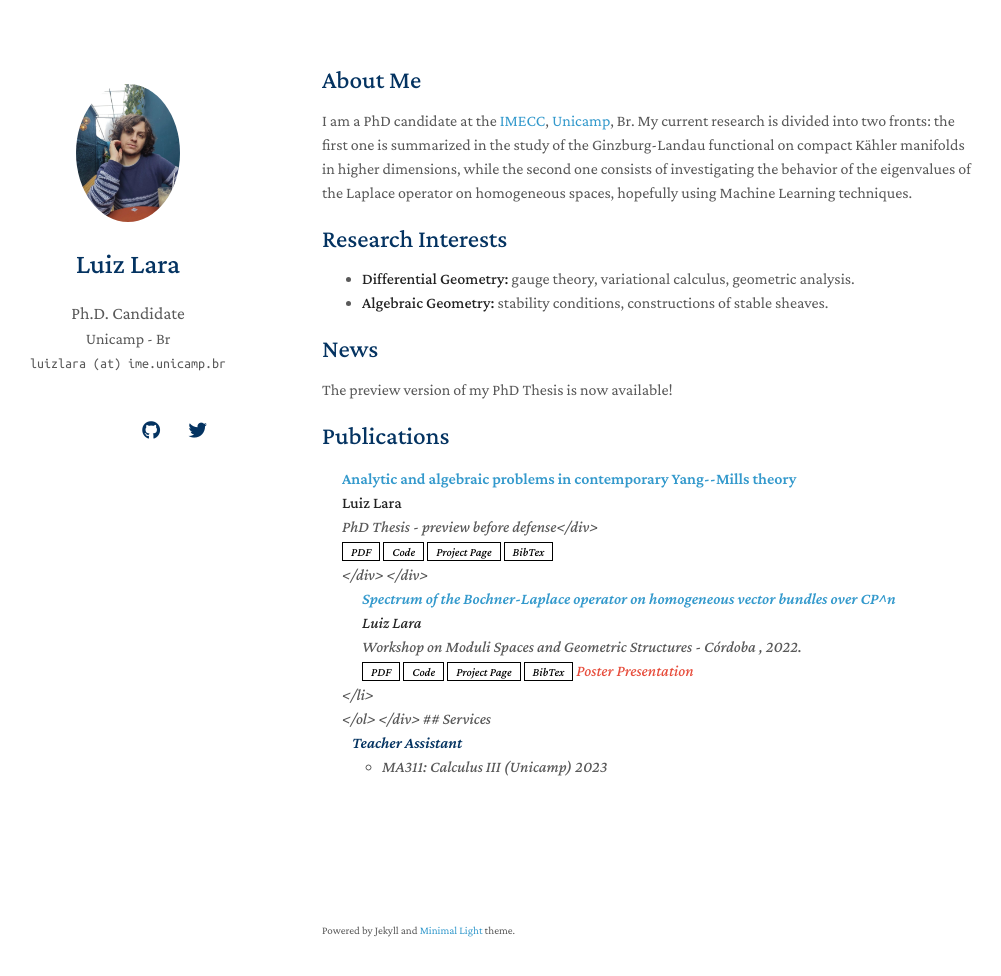
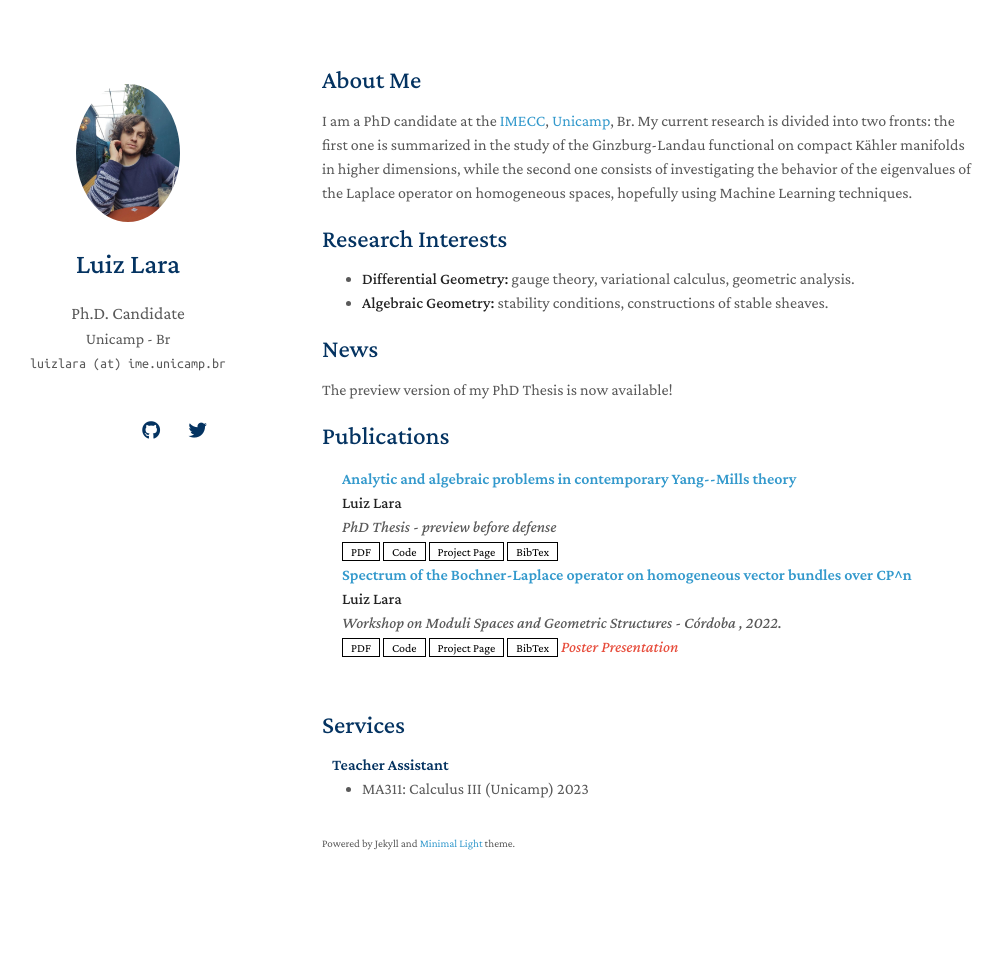
Before and after one commit to LuizLara1/luizlara-home, a Jekyll site: the page built from index.md, in a window 1280 px wide and 1011 px high. Shown: the top 976 px of the window, without its empty margins (148-1149 px from the left). Built offline with Jekyll 4.4.1, drawn with Linux system fonts in a browser that asks for light colours; nearby versions of some CDN libraries; a style sheet for code colours, icons or effects is not loaded; our own code applies the rules of GitHub Pages for plain Markdown files.

Commit message:
modified:   _includes/publications.md

```diff
--- a/_includes/publications.md
+++ b/_includes/publications.md
@@ -8,7 +8,7 @@
   <div class="col-sm-9" style="position: relative;padding-right: 15px;padding-left: 20px;">
     <div class="title"><a href="https://www.researchgate.net/publication/368840428_Spectrum_of_Bochner-Laplace_operator_on_homogeneous_vector_bundles_over_CPn"> Analytic and algebraic problems in contemporary Yang--Mills theory</a></div>
     <div class="author"><strong>Luiz Lara</strong></div>
-    <div class="periodical"><em> PhD Thesis - preview before defense</div>
+    <div class="periodical"><em> PhD Thesis - preview before defense</em></div>
     <div class="links">
       <a href="PDF/D___Luiz_Lara.pdf" class="btn btn-sm z-depth-0" role="button" target="_blank" style="font-size:12px;">PDF</a>
       <a href="" class="btn btn-sm z-depth-0" role="button" target="_blank" style="font-size:12px;">Code</a>
```
